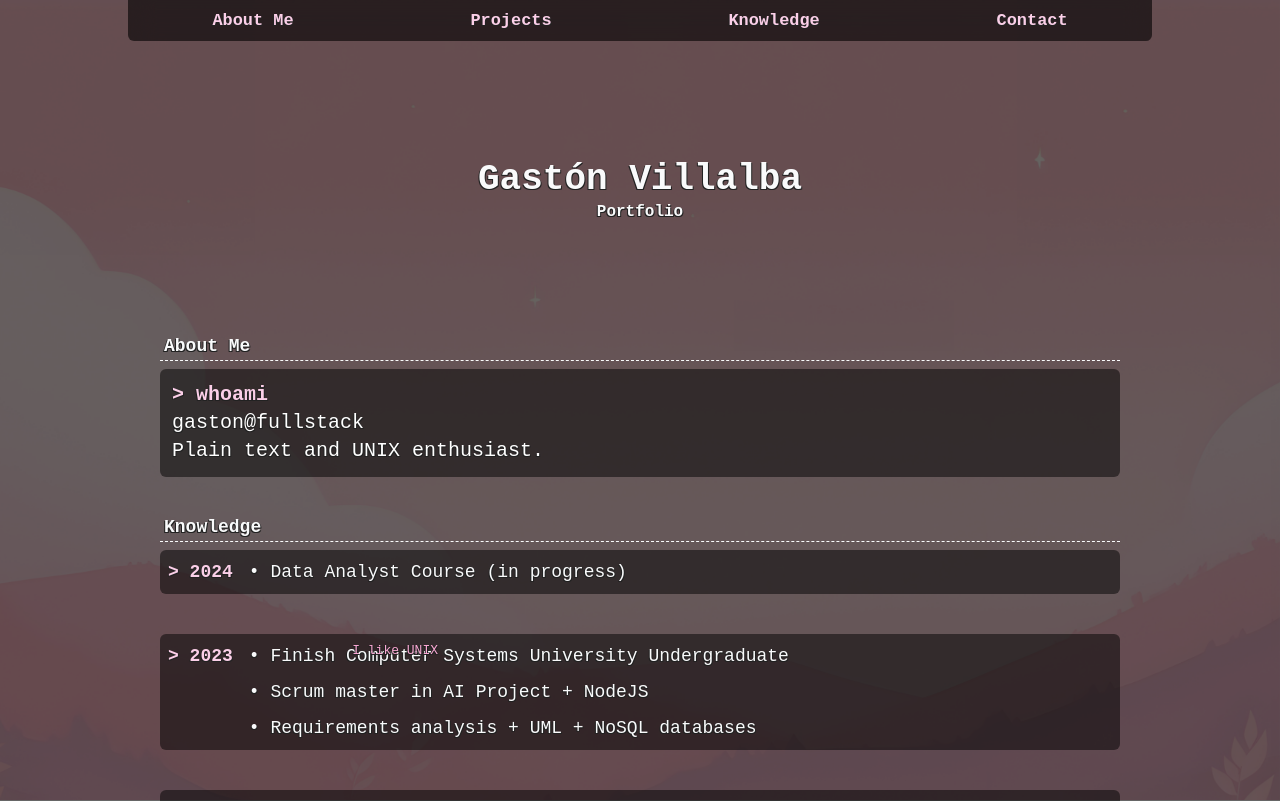
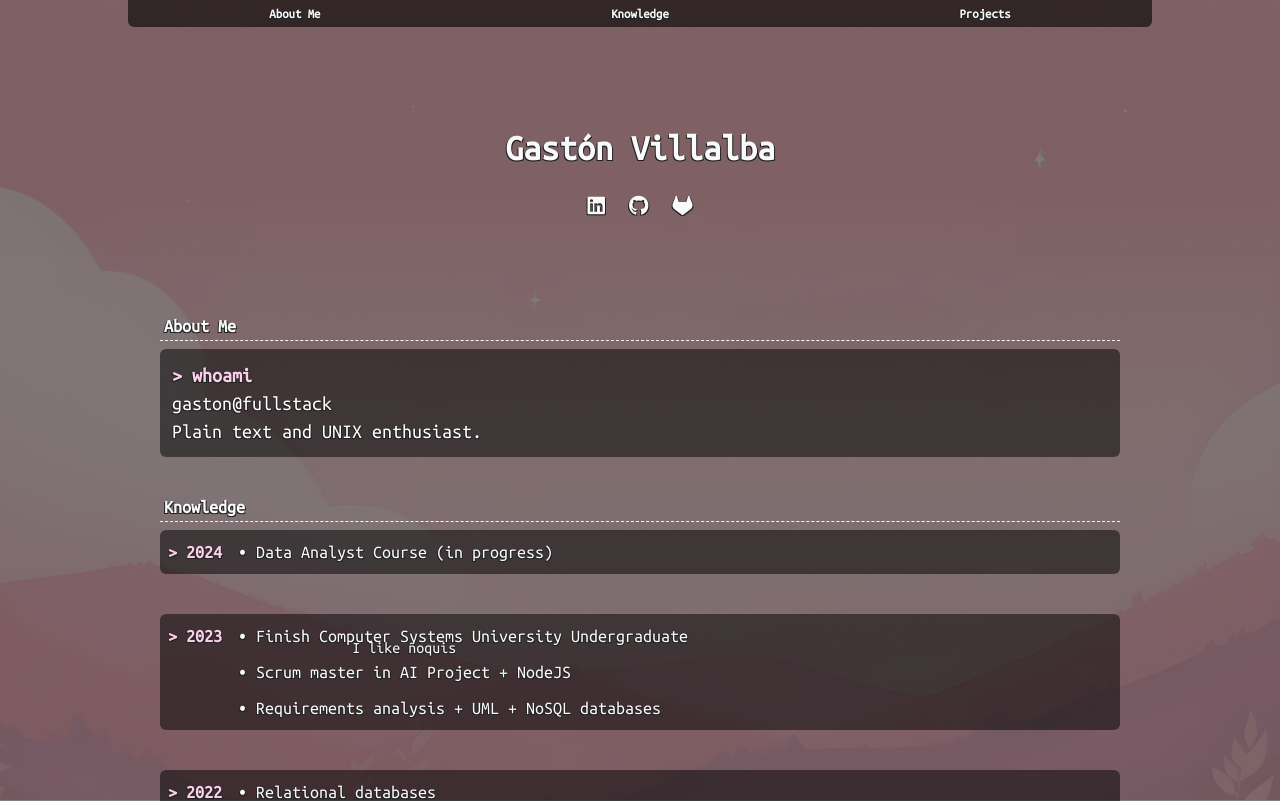
Before and after one commit to gceart/portfolio, a Preact app: page / in a window 1280 px wide. Shown: the top 801 px of the page. Built offline with nearby package versions, Linux system fonts and the light colour scheme.

Commit message:
ADD Name component + finish style

```diff
--- a/data/phrases.js
+++ b/data/phrases.js
@@ -1 +1 @@
-export const phrases = ['to think', 'to resolve problems', 'to learn', 'plain text', 'Linux', 'UNIX', 'ñoquis', 'challenges', 'games']
+export const phrases = ['to think', 'to resolve problems', 'to learn', 'plain text', 'Linux', 'UNIX', 'ñoquis', 'challenges', 'games', 'vim']
--- a/src/app.jsx
+++ b/src/app.jsx
@@ -1,6 +1,5 @@
-import { useState } from 'preact/hooks'
 import Nav from './components/Nav/Nav'
-import Section from './components/Section'
+import Name from './components/Name/Name'
 import About from './components/About/About'
 import Knowledge from './components/Knowledge/Knowledge'
 import Projects from './components/Projects/Projects'
@@ -8,17 +7,13 @@ import Background from './components/Background/Background'
 
 export function App () {
   return (
-    <main className='transition-all flex flex-col min-w-screen min-h-screen bg-black bg-opacity-60 overflow-x-hidden'>
-      <div className='flex flex-col w-3/4 gap-5 self-center max-w-5xl overflow-x-hidden'>
+    <main className='transition-all flex flex-col min-w-screen min-h-screen bg-black bg-opacity-50 overflow-x-hidden'>
+      <div className='flex flex-col w-3/4 gap-5 self-center max-w-5xl overflow-x-hidden pb-32'>
         <Nav />
-        <h1 className='text-4xl mt-40 mb-20 flex flex-col items-center font-semibold text-gray-50'>
-          Gastón Villalba
-          <span className='text-base'>Portfolio</span>
-        </h1>
+        <Name />
         <About />
         <Knowledge />
         <Projects />
-        <Section title='Contact' />
       </div>
       <Background />
     </main>
--- a/src/components/Background/Background.jsx
+++ b/src/components/Background/Background.jsx
@@ -30,7 +30,7 @@ export default function Background () {
     <>
       <img src={bg} className='fixed min-w-dvw min-h-screen -z-50 object-cover top-0 left-0' />
       <div className='fixed min-w-dvw min-h-dvh'>
-        <span id='phrase' className='-z-20 -top-80 absolute rotate-12 text-pink-300 text-nowrap max-w-fit max-h-fit'>{phrase}</span>
+        <span id='phrase' className='-z-20 -top-80 absolute rotate-12 text-gray-50 text-nowrap max-w-fit max-h-fit'>{phrase}</span>
       </div>
     </>
   )
--- /dev/null
+++ b/src/components/Contact/Contact.jsx
@@ -0,0 +1,5 @@
+export default function Contact () {
+  return (
+    <content>TODO!</content>
+  )
+}
--- /dev/null
+++ b/src/components/Name/Name.jsx
@@ -0,0 +1,12 @@
+export default function Name () {
+  return (
+    <h1 className='text-4xl mt-32 mb-16 flex flex-col items-center font-semibold text-gray-50 gap-6'>
+      Gastón Villalba
+      <div className='flex gap-6'>
+        <a className='text-xl cursor-pointer fa-brands fa-linkedin text-gray-50 hover:scale-105 transition-all' href='https://linkedin.com/in/villalbagaston' target='_blank' rel='noreferrer' />
+        <a className='text-xl cursor-pointer fa-brands fa-github text-gray-50 hover:scale-105 transition-all' href='https://github.com/gaelceart' target='_blank' rel='noreferrer' />
+        <a className='text-xl cursor-pointer fa-brands fa-gitlab text-gray-50 hover:scale-105 transition-all' href='https://gitlab.com/gastonv' target='_blank' rel='noreferrer' />
+      </div>
+    </h1>
+  )
+}
--- a/src/components/Nav/Nav.jsx
+++ b/src/components/Nav/Nav.jsx
@@ -1,10 +1,9 @@
 export default function Nav () {
   return (
-    <header className='fixed w-full max-w-5xl text-nowrap py-2 gap-2 self-center flex justify-around bg-black backdrop-blur-md bg-opacity-60 text-pink-200 rounded-b-md z-50 text-[1.3em]'>
+    <header className='fixed w-full max-w-5xl text-nowrap py-1 gap-2 self-center flex justify-around bg-black backdrop-blur-md bg-opacity-60 text-gray-50 rounded-b-md z-50 text-[.8em]'>
       <a href='#About Me' className='cursor-pointer hover:brightness-125 transition-all font-semibold'>About Me</a>
+      <a href='#Knowledge' className='cursor-pointer hover:brightness-125 transition-all font-semibold'>Knowledge</a>
       <a href='#Projects' className='cursor-pointer hover:brightness-125 transition-all font-semibold'>Projects</a>
-      <a href='#Knowledge' className='cursor-pointer hover:brightness-125 transition-all font-semibold'>Knowledge</a>
-      <a href='#Contact' className='cursor-pointer hover:brightness-125 transition-all font-semibold'>Contact</a>
     </header>
   )
 }
--- a/src/components/Projects/Project.jsx
+++ b/src/components/Projects/Project.jsx
@@ -7,7 +7,7 @@ export default function Project (props) {
   )
 
   return (
-    <article className='col-auto relative flex flex-col gap-2 border-2 border-pink-200 rounded-md max-w-full h-64 hover:border-pink-500 transition-all text-base'>
+    <article className='col-auto relative flex flex-col gap-2 border-2 border-pink-200 rounded-md max-w-full min-h-fit min-w-50 h-70 hover:border-pink-500 transition-all text-base'>
       <div className='flex flex-col gap-2 px-4 relative p-2 bg-black bg-opacity-70 w-full min-h-0 h-full text-pink-200 rounded-md'>
         <header className='flex justify-between relative'>
           <h3 className='font-bold text-xl'>{name}</h3>
--- a/src/components/Projects/Projects.jsx
+++ b/src/components/Projects/Projects.jsx
@@ -45,7 +45,7 @@ export default function Projects () {
   )
 
   const remain = (
-    <section id='remain'> {elements.splice(3)} </section>
+    <section id='remain' className='gap-2'> {elements.splice(3)} </section>
   )
 
   const content = (
--- a/src/index.css
+++ b/src/index.css
@@ -2,9 +2,14 @@
 @tailwind components;
 @tailwind utilities;
 
+@font-face {
+  font-family: 'UbuntuMono';
+  src: url('./assets/UbuntuMono-Regular.ttf') format('truetype');
+}
+
 
 * {
-  font-family: monospace;
+  font-family: 'UbuntuMono', monospace;
   box-sizing: border-box;
    text-shadow:
     -1px 1px 0 #222,
```
Also changed, not shown: src/assets/UbuntuMono-Regular.ttf (added).
